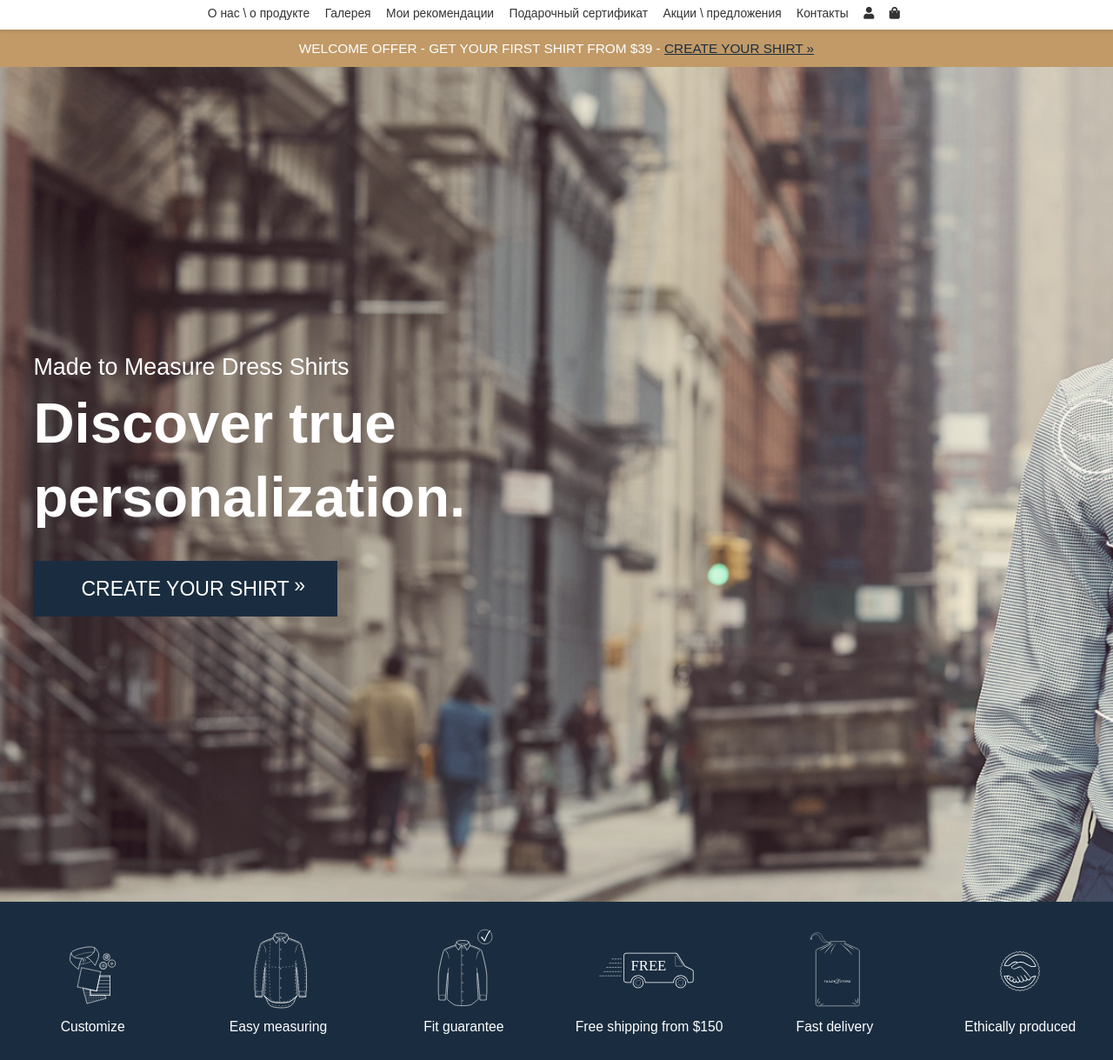
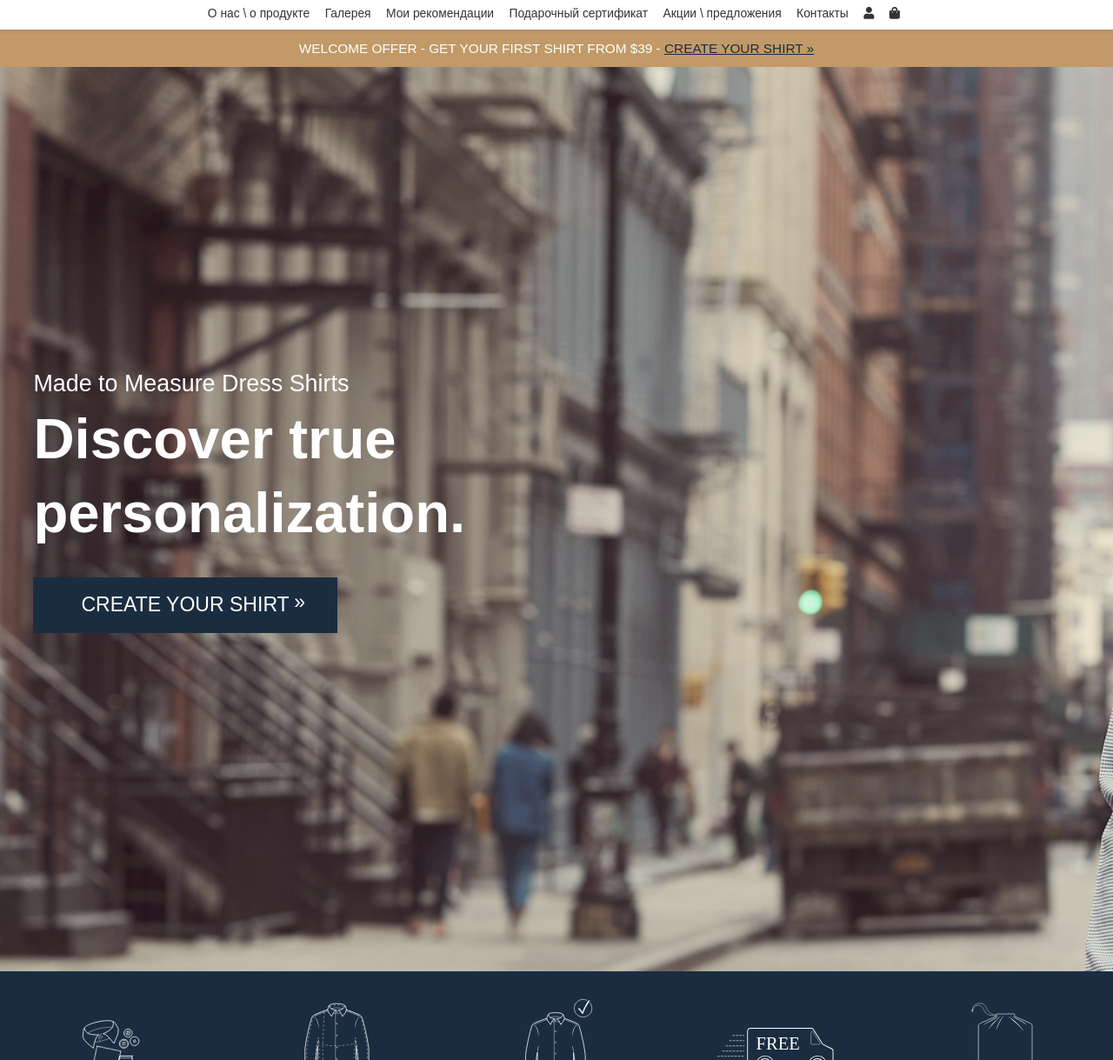
Before and after one commit to tryelseb/Shop, a website: page index.html in a window 1280 px wide. Shown: the part 81-1300 px from the top of the page at 87% size. Drawn offline with Linux system fonts and the light colour scheme; a web font is replaced by a local one.

Commit message:
Trello board: fixed 1,2,3 bug

```diff
--- a/index.html
+++ b/index.html
@@ -105,10 +105,10 @@
 		</div>
 	</header>
 	<main class="main-content">
+		<section class="section-1" id="section-1">
 			<article class="link-create">
 				<p>WELCOME OFFER - GET YOUR FIRST SHIRT FROM $39 - <a href="#creator.html">CREATE YOUR SHIRT »</a></p>
 			</article>
-		<section class="section-1">
 			<div class="row expanded large-collapse">
 				<div class="columns large-5 medium-12 small-12 align-self-middle">
 					<div class="content">
@@ -123,7 +123,7 @@
 				</div>
 			</div>
 		</section>
-		<section class="section-2">
+		<section class="section-2" id="section-2">
 			<div class="row expanded large-collapse large-unstack text-center">
 				<div class="columns medium-4 small-6">
 					<div class="block-icon">
@@ -165,17 +165,9 @@
 						<h3>Fast delivery</h3>
 					</div>
 				</div>
-				<div class="columns medium-4 small-6">
-					<div class="block-icon">
-						<div class="wrp-img">
-							<img src="images/s2-icon-6.svg" alt="">
-						</div>
-						<h3>Ethically produced</h3>
-					</div>
-				</div>
 			</div>
 		</section>
-		<section class="section-3">
+		<section class="section-3" id="section-3">
 			<div class="row expanded text-center">
 				<div class="columns small-12">
 					<div class="wrp-title">
@@ -372,7 +364,7 @@
 				</div>
 			</div>
 		</section>
-		<section class="section-4">
+		<section class="section-4" id="section-4">
 			<div class="row expanded large-collapse text-center">
 				<div class="columns small-12">
 					<div class="content">
@@ -387,7 +379,7 @@
 				</div>
 			</div>
 		</section>
-		<section class="section-5">
+		<section class="section-5" id="section-5">
 			<div class="row expanded large-collapse">
 				<div class="columns large-6 medium-12 medium-order-2 large-order-1 small-12 small-order-2">
 					<div class="wrp-img wrp-img--1">
@@ -455,7 +447,7 @@
 				</div>
 			</div>
 		</section>
-		<section class="section-6">
+		<section class="section-6" id="section-6">
 			<div class="row expanded">
 				<div class="columns small-12">
 					<a  href="javascript:void(0)" class="title-link">
@@ -591,6 +583,7 @@
 				</div>
 			</div>
 		</section>
+	</main>
 	<footer class="footer">
 		<div class="first-stage">
 			<div class="row expanded">
@@ -693,7 +686,6 @@
 			</div>
 		</div>
 	</footer>
-	</main>
 	<script src="js/app.min.js"></script>
 </body>
 
--- a/src/scss/_first-screen.scss
+++ b/src/scss/_first-screen.scss
@@ -170,6 +170,11 @@ body {
     padding: 10px;
     background-color: #c19a67;
     text-align: center;
+    position: absolute;
+    top: 0;
+    left: 0;
+    right: 0;
+    width: 100%;
     p {
         color: $white-color;
         font-size: 100%;
@@ -181,14 +186,14 @@ body {
     }
 }
 .section-1{
-    padding: 3vw;
+    padding: 6em 3vw 4em;
     background-image: linear-gradient(rgba(#c19a67,.1), rgba(#c19a67,.1)), url('../images/bg-section-1.jpg');
     background-size: cover;
     background-repeat: no-repeat;
     color: $white-color;
+    position: relative;
     @media screen and (min-height: 700px) and (min-width:500px) {
-        min-height: 960px;
-        height: 1px;
+        padding: 4em 3vw;
     }
     .content {
         .wrp-title {
@@ -213,7 +218,9 @@ body {
         }
     }
     & > .row {
-        height: 100%;
+        @media screen and (min-height: 700px) and (min-width:500px) {
+            min-height: 960px;
+        }
     }
 }
 .section-2 {
```
Also changed, not shown: src/index.html (+7 -15 lines), css/app.min.css. Lines whose indentation alone changed are shown as unchanged.
